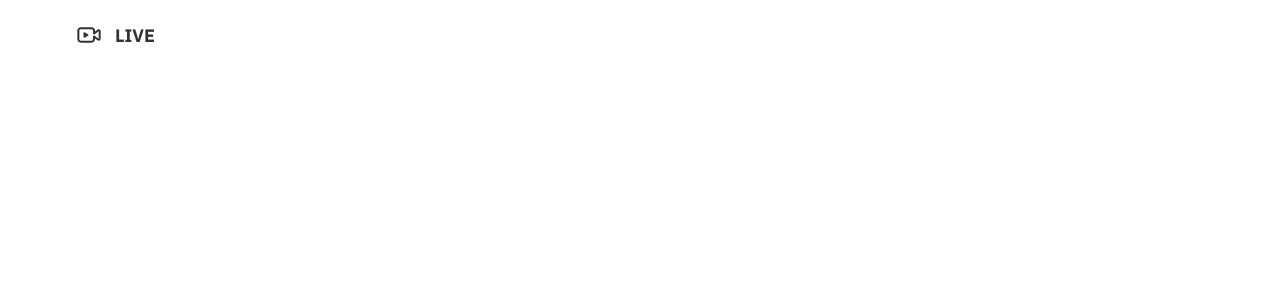
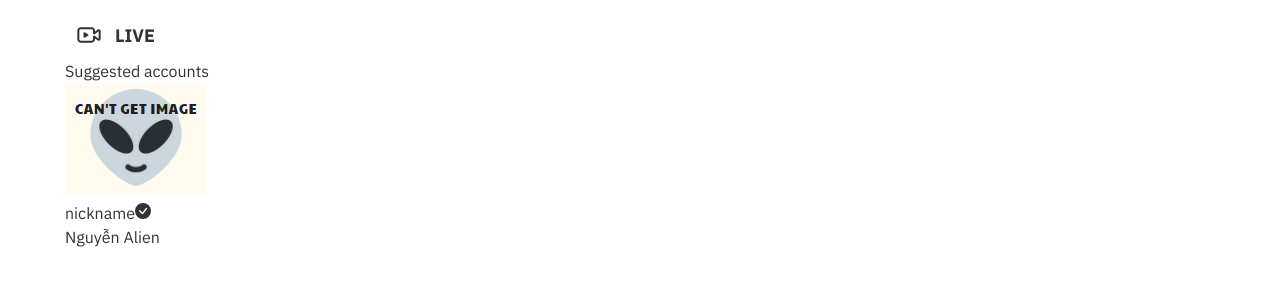
Before and after one commit to MinhThanh1408/Tiktok-Yarn, a React (Create React App) app: page / in a window 1280 px wide. Shown: the part 165-450 px from the top of the page. Built offline with nearby package versions, Linux system fonts and the light colour scheme.

Commit message:
Pause Project

```diff
--- a/src/components/AccountItem/AccountItem.module.scss
+++ b/src/components/AccountItem/AccountItem.module.scss
@@ -30,7 +30,7 @@
     color: rgb(32, 213, 236);
 }
 
-.username {
+.nickname {
     font-size: 1.4rem;
     color: rgba(22, 24, 35, 0.5);
 }
--- a/src/components/AccountItem/index.js
+++ b/src/components/AccountItem/index.js
@@ -23,7 +23,7 @@ function AccountItem({ data }) {
                     <span>{data.full_name}</span>
                     {data.tick && <BsCheckCircleFill className={cx('check')} />}
                 </p>
-                <span className={cx('username')}>{data.nickname}</span>
+                <span className={cx('nickname')}>{data.nickname}</span>
             </div>
         </Link>
     );
--- /dev/null
+++ b/src/components/SuggestedAccounts/AccountItem.js
@@ -0,0 +1,32 @@
+import PropTypes from 'prop-types';
+import { BsCheckCircleFill } from 'react-icons/bs';
+import classNames from 'classnames/bind';
+
+import styles from './SuggestedAccounts.module.scss';
+import Image from './../Image/index';
+
+const cx = classNames.bind(styles);
+
+function AccountItem() {
+    return (
+        <div className={cx('account-item')}>
+            <Image
+                className={cx('avatar')}
+                src=''
+                alt='Avatar'
+            />
+            <div className={cx('info')}>
+            <p className={cx('nickname')}>
+                    <span>nickname</span>
+                    <BsCheckCircleFill className={cx('check')} />
+                </p>
+                <p className={cx('name')}>Nguyễn Alien</p>
+            </div>
+
+        </div>
+    );
+}
+AccountItem.propTypes = {
+
+}
+export default AccountItem;
--- /dev/null
+++ b/src/components/SuggestedAccounts/index.js
@@ -0,0 +1,20 @@
+import PropTypes from 'prop-types';
+import classNames from 'classnames/bind';
+
+import styles from './SuggestedAccounts.module.scss';
+import AccountItem from './AccountItem';
+
+const cx = classNames.bind(styles);
+
+function SuggestedAccounts({ label }) {
+    return (
+        <div className={cx('wrapper')}>
+            <p className={cx('label')}>{label}</p>
+            <AccountItem />
+        </div>
+    );
+}
+SuggestedAccounts.propTypes = {
+    label: PropTypes.string.isRequired,
+}
+export default SuggestedAccounts;
--- a/src/layouts/components/Sidebar/index.js
+++ b/src/layouts/components/Sidebar/index.js
@@ -2,6 +2,7 @@ import classNames from "classnames/bind";
 import styles from './Sidebar.module.scss';
 
 import Menu, { MenuItem } from './Menu';
+import SuggestedAccounts from "src/components/SuggestedAccounts";
 import config from 'src/config';
 import { HomeIcon, UserGroupIcon, LiveIcon, HomeActiveIcon, UserGroupActiveIcon, LiveActiveIcon } from 'src/components/Icons'
 
@@ -29,8 +30,8 @@ function Sidebar() {
                     icon={<LiveIcon />}
                     activeIcon={<LiveActiveIcon />}
                 />
-
             </Menu>
+            <SuggestedAccounts label="Suggested accounts"/>
         </aside>
     );
 }
```
Also changed, not shown: src/components/SuggestedAccounts/SuggestedAccounts.module.scss (added).
